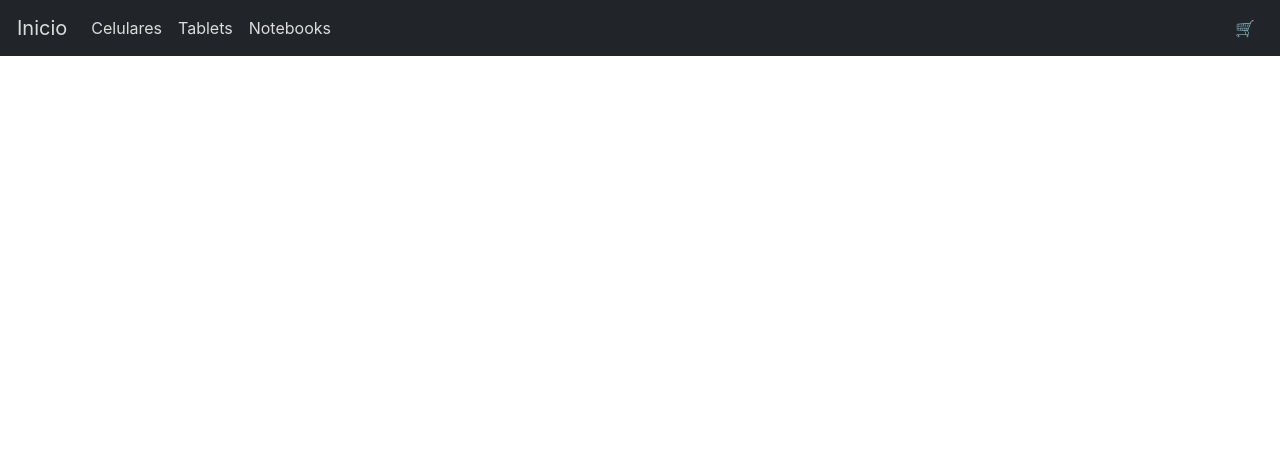
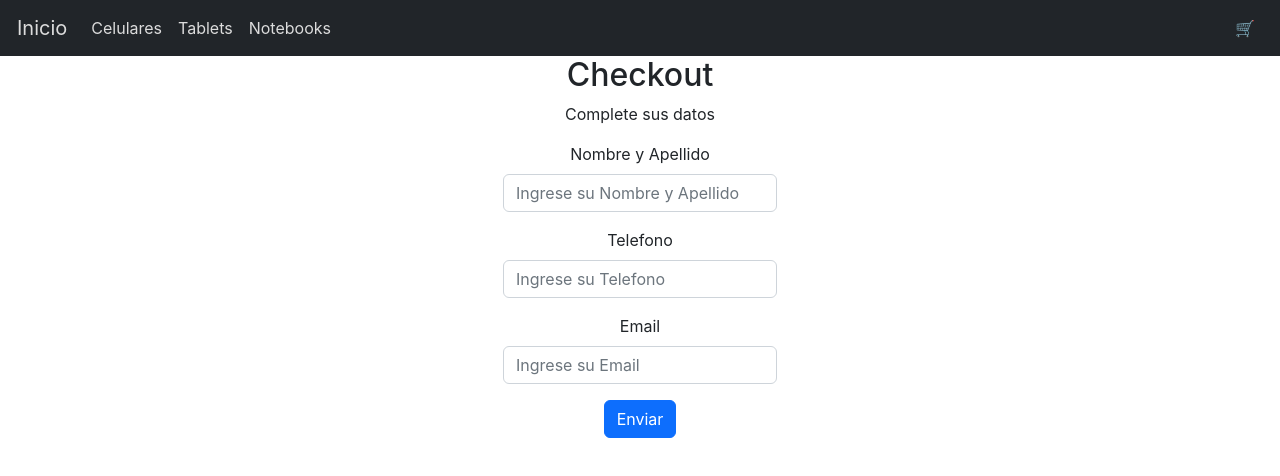
Before and after one commit to martintin112/proyect_react, a React (Create React App) app: page /checkout in a window 1280 px wide. Shown: the top 476 px of the page. Built offline with nearby package versions, Linux system fonts and the light colour scheme.

Commit message:
agregando formulario

```diff
--- a/src/App.js
+++ b/src/App.js
@@ -6,6 +6,7 @@ import NavBar from './components/NavBar';
 import {BrowserRouter, Routes, Route} from 'react-router-dom'
 import Cart from './components/Cart';
 import {CartProvider} from './context/CartContext'
+import Checkout from './components/Checkout';
 
 function App() {
 
@@ -20,6 +21,7 @@ function App() {
             <Route path='/categoria/:categoriaId' element={<ItemListContainer />}/>
             <Route path='/detalle/:id' element={<ItemDetailContainer />}/>
             <Route path='/cart' element={<Cart/>} />
+            <Route path='/checkout' element={<Checkout/>} />
           </Routes>
         </BrowserRouter>
       </CartProvider>
--- a/src/components/Cart.jsx
+++ b/src/components/Cart.jsx
@@ -21,6 +21,7 @@ export default function Cart () {
                     <span>Total: ${cartTotal()}</span>
                     <div style={{display:'flex', justifyContent:'space-between', alignItems:'center', padding:'10px'}}>
                         <Button variant="secondary" onClick={clear}>Vaciar Carrito</Button>
+                        <Button variant="success" onClick={()=>navegar('/checkout')}>Terminar Compra</Button>
                     </div>
 
                 </div>
--- /dev/null
+++ b/src/components/Checkout.jsx
@@ -0,0 +1,81 @@
+import {getFirestore, collection, addDoc, serverTimestamp } from "firebase/firestore";
+import React from "react";
+import { useState } from "react";
+import {Button, Form} from 'react-bootstrap';
+import { useCart } from "../context/CartContext";
+import { useNavigate } from "react-router-dom";
+
+export default function Checkout () {
+    const [comprador, setComprador] = useState({})
+    const [orderId, setOrderId] = useState('')
+    const [mensaje, setMensaje] = useState(false)
+    const [cargando, setCargando] = useState(false)
+    const {cart, cartTotal, clear} = useCart()
+    const navigate = useNavigate()
+    const datosComprador = (e)=>{
+        setComprador({
+            ...comprador,
+            [e.target.name]:e.target.value
+        })
+    }
+    const finalizarCompra = (e) => {
+        e.preventDefault()
+        if(Object.values(comprador).length !== 3){
+            setMensaje(true)
+        }else{
+            setMensaje(false)
+            setCargando(true)
+            const db = getFirestore()
+        const ventas = collection(db, "orders")
+        addDoc(ventas, {
+            comprador,
+            items: cart,
+            total: cartTotal(),
+            date: serverTimestamp()
+        })
+        .then((res)=>{
+            setOrderId(res.id)
+            clear()
+        })
+        .catch((error)=> console.log(error))
+        .finally(()=> setCargando(false))
+        }
+    }
+    if(cargando) {
+        return <p>Cargando...</p>
+    }
+    return(
+        <div>
+            {!orderId
+                ? <div>
+                    <h2>Checkout</h2>
+                    <p>Complete sus datos</p>
+                    <div>
+                        <Form style={{display:'flex', justifyContent:'center', alignItems:'center', flexDirection:'column'}} onSubmit={finalizarCompra}>
+                            <Form.Group className="mb-3">
+                                <Form.Label>Nombre y Apellido</Form.Label>
+                                <Form.Control type="text" placeholder="Ingrese su Nombre y Apellido" name="nombre" onChange={datosComprador}/>
+                            </Form.Group>
+                            <Form.Group className="mb-3">
+                                <Form.Label>Telefono</Form.Label>
+                                <Form.Control type="tel" placeholder="Ingrese su Telefono" name="tel" onChange={datosComprador} />
+                            </Form.Group>
+                            <Form.Group className="mb-3" controlId="formBasicEmail">
+                                <Form.Label>Email</Form.Label>
+                                <Form.Control type="email" placeholder="Ingrese su Email" name="email" onChange={datosComprador} />
+                            </Form.Group>
+                            <Button variant="primary" type="submit">Enviar</Button>
+                            {mensaje && <p>Complete todos sus datos por favor!</p>}
+                        </Form>
+                    </div>
+                </div>
+                :
+                <div>
+                    <h2>Gracias por comprar!</h2>
+                    <p>Su orden es: {orderId}</p>
+                    <Button variant="secondary" onClick={()=> navigate('/')} >Volver</Button>
+                </div>}
+        </div>
+    )
+
+}
```
